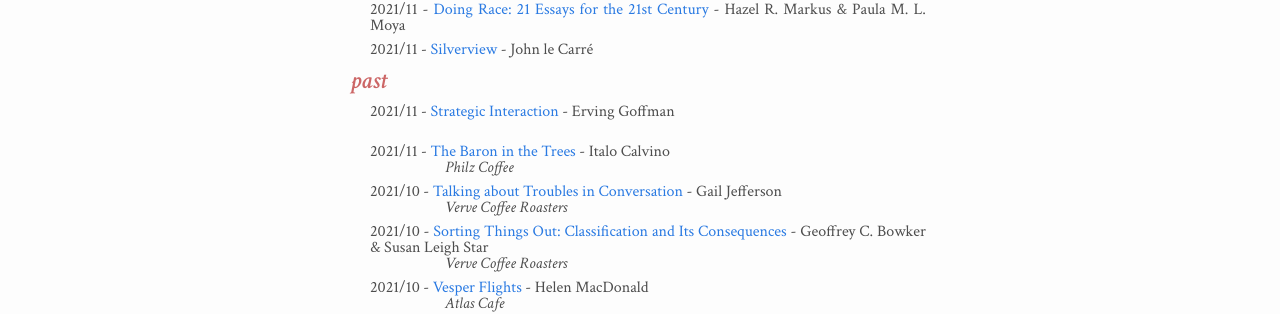
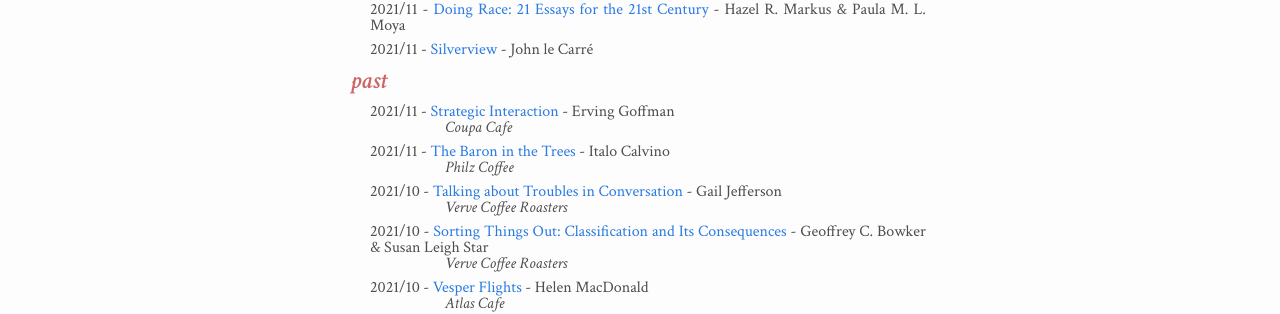
Before and after one commit to tisjune/tisjune.github.io, a Jekyll site: the page built from misc.html, in a window 1280 px wide and 900 px high. Shown: the part 141-455 px from the top of the window. Built offline with Jekyll 4.4.1, drawn with Linux system fonts in a browser that asks for light colours; nearby versions of some CDN libraries.

Commit message:
Update places.yml

```diff
--- a/_data/places.yml
+++ b/_data/places.yml
@@ -1,3 +1,7 @@
+coupapa:
+  name: "Coupa Cafe"
+  maploc: "https://goo.gl/maps/GzEszgkaBegFmoEk6"
+
 philzrh:
   name: "Philz Coffee"
   maploc: "https://goo.gl/maps/149YFhFksQijDfYW9"
```
